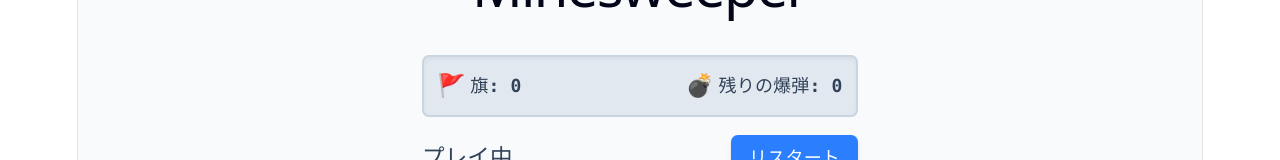
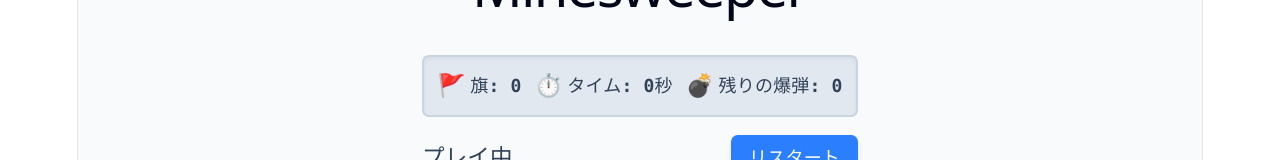
Before and after one commit to t-t328/minesweeper, a React (Vite) app: page / in a window 1280 px wide. Shown: the part 129-289 px from the top of the page. Built offline with nearby package versions, Linux system fonts and the light colour scheme.

Commit message:
set_timer

```diff
--- a/src/App.tsx
+++ b/src/App.tsx
@@ -180,7 +180,20 @@ function App() {
   const totalMines = board.filter((cell) => cell.isMine).length;
   const estimatedMines = totalMines - flagCount;
   // --- ここまで追加 ---
+  // --- 🌟 追加: タイマー用の State ---
+  const [time, setTime] = useState(0);
+  const [isRunning, setIsRunning] = useState(false);
   // 🌟 新機能: 盤面が変化するたびにクリア・ゲームオーバーを判定する
+  // --- 🌟 追加: 1秒ごとに時間を進めるタイマーのロジック ---
+  useEffect(() => {
+    let timer: NodeJS.Timeout;
+    if (isRunning) {
+      timer = setInterval(() => {
+        setTime((prev) => prev + 1);
+      }, 1000);
+    }
+    return () => clearInterval(timer);
+  }, [isRunning]);
   useEffect(() => {
     // プレイ中でなければ判定処理を行わない
     if (gameState !== 'playing') return;
@@ -189,6 +202,7 @@ function App() {
     const isGameOver = board.some(cell => cell.status === 'revealed' && cell.isMine);
     if (isGameOver) {
       setGameState('gameOver');
+      setIsRunning(false); // 👈 🌟 追加: ゲームオーバー時にタイマー停止
       // すべての地雷を強制的に表示する（踏んだ地雷は exploded を true にして赤くする）
       setBoard(prev => prev.map(cell =>
         cell.isMine
@@ -206,6 +220,7 @@ function App() {
 
     if (revealedCount === (COLS * ROWS) - totalMines) {
       setGameState('gameClear');
+      setIsRunning(false); // 👈 🌟 追加: ゲームクリア時にタイマー停止
       // クリア演出として、すべての地雷マスに自動で旗を立てる
       setBoard(prev => prev.map(cell =>
         cell.isMine ? { ...cell, status: 'flagged' } : cell
@@ -222,7 +237,10 @@ function App() {
       // 🌟【重要】もしまだ地雷が配置されていない場合、クリックされたマスを安全地帯として盤面を生成
       const hasMines = prevBoard.some(cell => cell.isMine);
       const currentBoard = hasMines ? prevBoard : generateBoard(COLS, ROWS, id);
-
+      // --- 🌟 追加: 初回クリック時（地雷生成の瞬間）にタイマーを開始 ---
+      if (!hasMines) {
+        setIsRunning(true);
+      }
       const newBoard = currentBoard.map(cell => ({ ...cell }));
       const clickedCell = newBoard[id];
 
@@ -352,6 +370,11 @@ function App() {
             <span className="text-xl">🚩</span>
             <span>旗: {flagCount}</span>
           </div>
+          {/* --- 🌟 追加: タイム表示部分 --- */}
+          <div className="flex items-center gap-1">
+            <span className="text-xl">⏱️</span>
+            <span>タイム: {time}秒</span>
+          </div>
           <div className="flex items-center gap-1">
             <span className="text-xl">💣</span>
             <span>残りの爆弾: {estimatedMines}</span>
@@ -369,8 +392,11 @@ function App() {
             onClick={() => {
               setBoard(createEmptyBoard(COLS, ROWS)); // 盤面を再生成
               setGameState('playing'); // 状態をプレイ中に戻す
+              setTime(0);          // 👈 🌟 追加: タイムを0にリセット
+              setIsRunning(false); // 👈 🌟 追加: タイマーを停止状態にする
             }}
-            className="px-4 py-2 bg-blue-500 text-white rounded-md hover:bg-blue-600 active:bg-blue-700 font-bold shadow-md transition-colors"
+            className="px-4 py-2 bg-blue-500 text-white rounded-md hover:bg-blue-600
+            active:bg-blue-700 font-bold shadow-md transition-colors"
           >
             リスタート
           </button>
```
